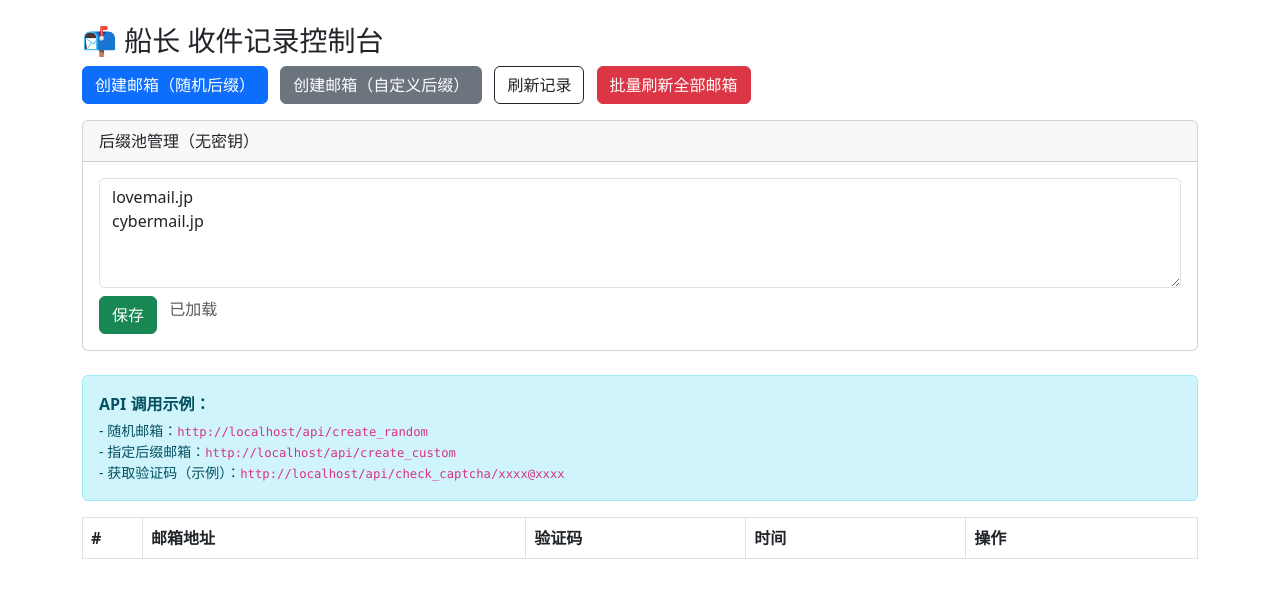
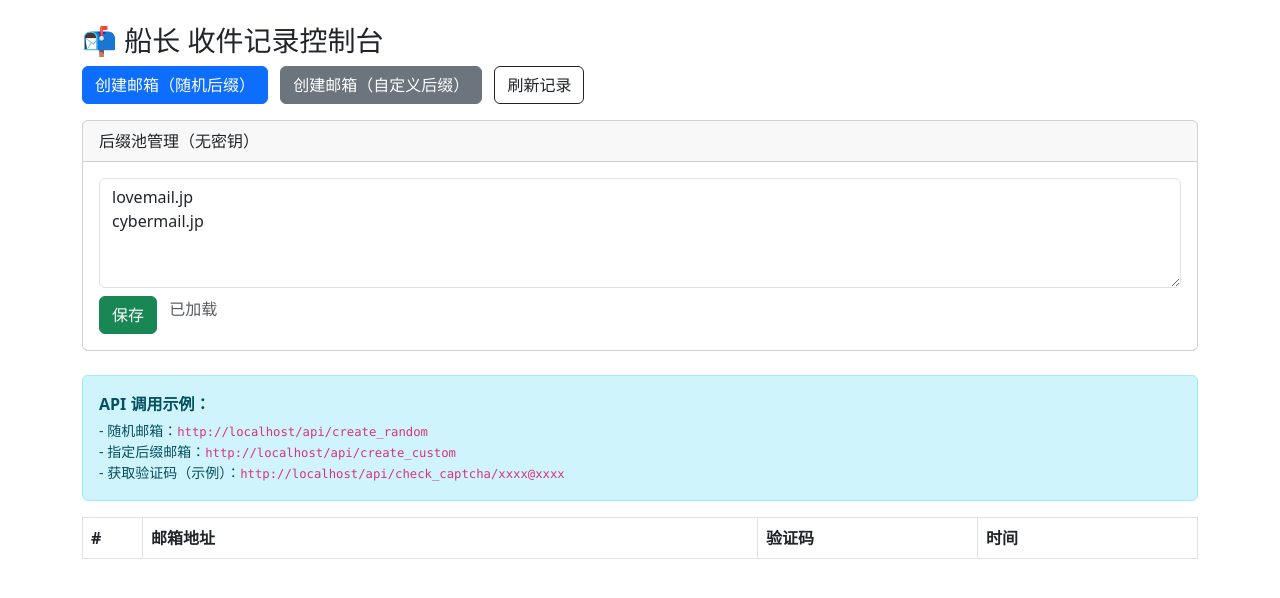
Before and after one commit to a929471698-ux/kukulu-api-installer, a Flask app: page /ui in a window 1280 px wide. Shown: the top 598 px of the page. Run offline with Flask 3, Linux system fonts and the light colour scheme; lists and menus that the app fills with data are empty.

Commit message:
Update index.html

```diff
--- a/templates/index.html
+++ b/templates/index.html
@@ -14,8 +14,6 @@
     <button class="btn btn-primary me-2" onclick="createMailbox(false)">创建邮箱（随机后缀）</button>
     <button class="btn btn-secondary" onclick="createMailbox(true)">创建邮箱（自定义后缀）</button>
     <button class="btn btn-outline-dark ms-2" onclick="loadHistory()">刷新记录</button>
-    <button class="btn btn-danger ms-2" onclick="refreshAll()">批量刷新全部邮箱</button>
-    <span id="batchStatus" class="ms-2 text-muted"></span>
   </div>
 
   <div class="card mb-4">
@@ -33,15 +31,7 @@
   </div>
 
   <table class="table table-bordered">
-    <thead>
-      <tr>
-        <th style="width:60px">#</th>
-        <th>邮箱地址</th>
-        <th style="width:220px">验证码</th>
-        <th style="width:220px">时间</th>
-        <th>操作</th>
-      </tr>
-    </thead>
+    <thead><tr><th style="width:60px">#</th><th>邮箱地址</th><th style="width:220px">验证码</th><th style="width:220px">时间</th></tr></thead>
     <tbody id="history"></tbody>
   </table>
 </div>
@@ -54,14 +44,14 @@ document.getElementById('apiLinks').innerHTML = `
 - 获取验证码（示例）：<code>http://${host}/api/check_captcha/xxxx@xxxx</code>
 `;
 
-let historyList = [];
-
 async function createMailbox(useCustom){
   const url = useCustom ? '/api/create_custom' : '/api/create_random';
   const r = await fetch(url);
   const d = await r.json();
   if (d.mailaddress){
+    // 立即插入一行，并尝试拉验证码
     prependRow({mailaddress:d.mailaddress, ts: Date.now()/1000});
+    fetchCode(d.mailaddress);
   } else {
     alert(d.error || '创建失败');
   }
@@ -89,9 +79,7 @@ function prependRow(item){
     <td class="idx"></td>
     <td>${item.mailaddress}</td>
     <td class="code">-</td>
-    <td>${fmt(item.ts)}</td>
-    <td><button class="btn btn-sm btn-outline-success" onclick="fetchCode('${item.mailaddress}')">刷新</button></td>
-  `;
+    <td>${fmt(item.ts)}</td>`;
   tbody.prepend(tr);
   renumber();
 }
@@ -112,28 +100,10 @@ async function loadHistory(){
       <td class="idx"></td>
       <td>${item.mailaddress}</td>
       <td class="code">-</td>
-      <td>${fmt(item.ts)}</td>
-      <td><button class="btn btn-sm btn-outline-success" onclick="fetchCode('${item.mailaddress}')">刷新</button></td>
-    `;
+      <td>${fmt(item.ts)}</td>`;
     tbody.appendChild(tr);
   });
   renumber();
-}
-
-// 批量刷新
-async function refreshAll(){
-  const rows = document.querySelectorAll('#history tr');
-  const status = document.getElementById('batchStatus');
-  let i = 0;
-  for (let tr of rows){
-    const mail = tr.getAttribute('data-mail');
-    if(mail){
-      await fetchCode(mail);
-      i++;
-      status.innerText = `刷新进度：${i}/${rows.length}`;
-    }
-  }
-  status.innerText = "批量刷新完成 ✅";
 }
 
 async function loadDomains(){
@@ -155,6 +125,13 @@ async function saveDomains(){
 // 初始化
 loadDomains();
 loadHistory();
+// 可选：定时刷新验证码
+setInterval(()=>{
+  document.querySelectorAll('#history tr').forEach(tr=>{
+    const mail = tr.getAttribute('data-mail');
+    if (mail) fetchCode(mail);
+  });
+}, 60000);
 </script>
 </body>
 </html>
```
